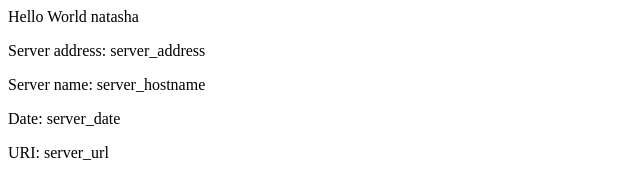
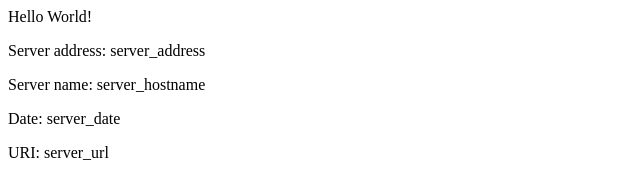
Before and after one commit to GuptaNatasha/eks-example, a plain HTML site: page src/index.html in a window 1280 px wide. Shown: the full height of the page, 0-640 px from the left. Drawn offline with Linux system fonts and the light colour scheme.

Commit message:
Revert "v2 Updating home page"
This reverts commit cc39d1889d985a78bc014c579f02ab94e82f3d37.

```diff
--- a/src/index.html
+++ b/src/index.html
@@ -1,8 +1,8 @@
 <head>
-<title>natasha Hello World</title>
+<title>Hello World</title>
 </head>
 <div class="info">
-<h>Hello World natasha</h>
+<h>Hello World!</h>
 <p><span>Server&nbsp;address:</span> <span>server_address</span></p>
 <p><span>Server&nbsp;name:</span> <span>server_hostname</span></p>
 <p class="smaller"><span>Date:</span> <span>server_date</span></p>
```
